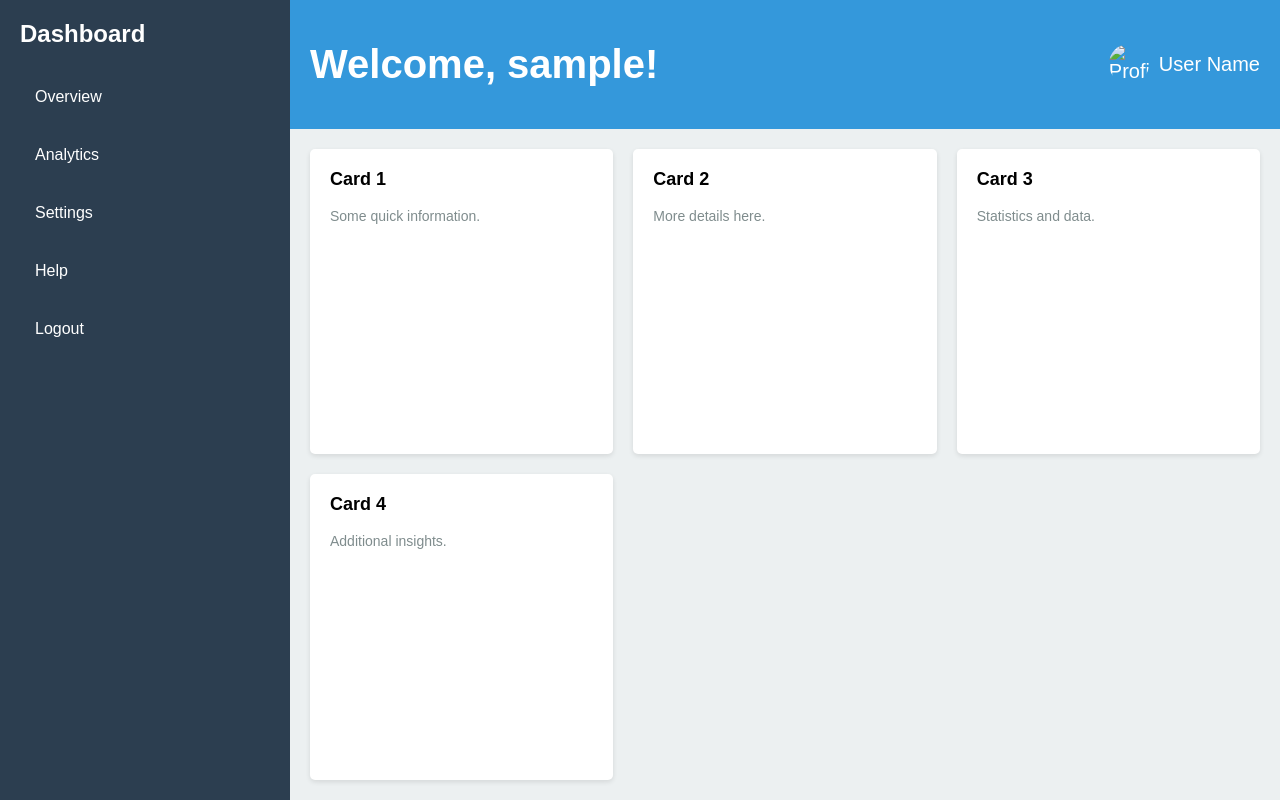
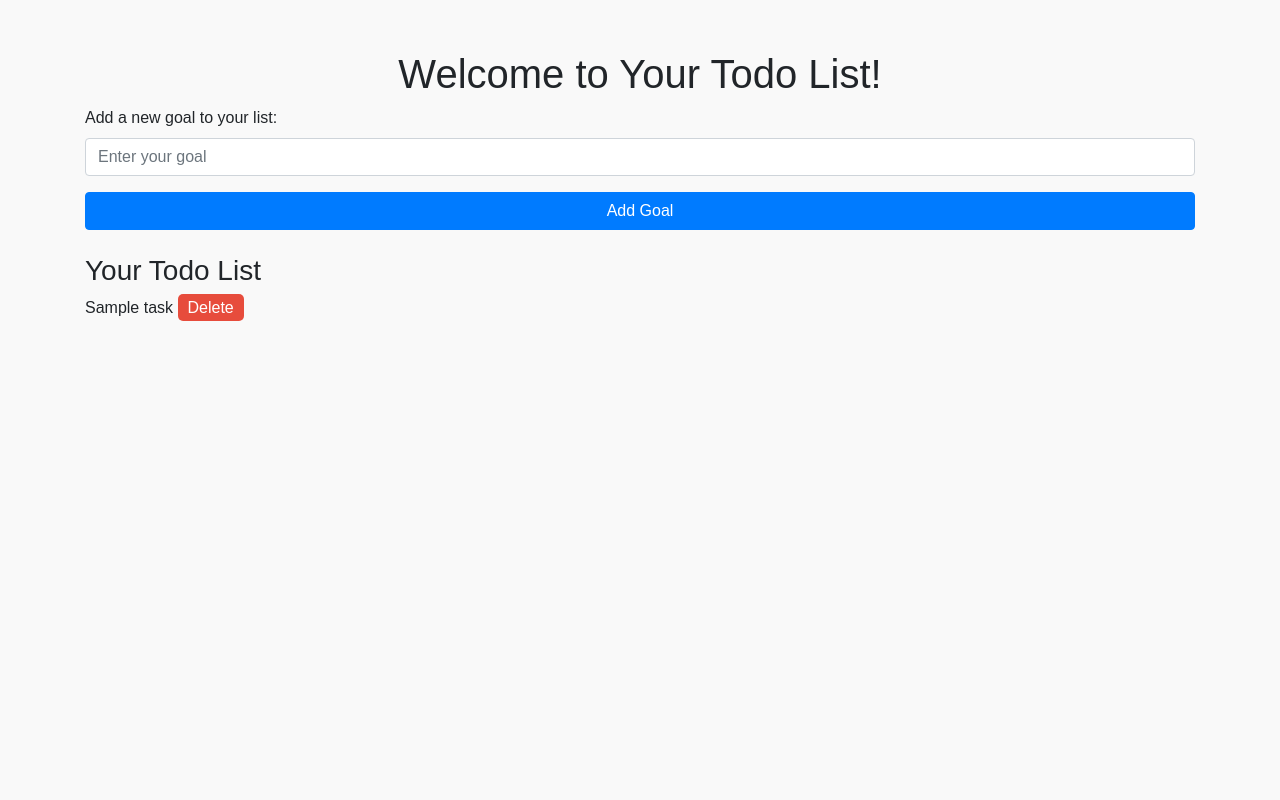
Before and after one commit to DeMass199/Assessment, a Flask app: template flask_app/templates/dashboard.html in a window 1280 px wide. Run offline with Flask 3, Linux system fonts and the light colour scheme; the template is opened without the code that fills it: most values are stand-ins (such as "Sample title", 1, 10 or a date in 2020); some libraries are stand-ins or nearby versions.

Commit message:
made changes

```diff
--- a/flask_app/app.py
+++ b/flask_app/app.py
@@ -1,8 +1,9 @@
 from flask import Flask, request, render_template, redirect, url_for
+from werkzeug.security import check_password_hash
 import sqlite3
-from werkzeug.security import check_password_hash
 
 app = Flask(__name__)
+
 
 def validate_user(username, password):
     conn = sqlite3.connect('todo.db')
@@ -27,16 +28,27 @@ def login():
 def signup():
     return render_template('signup.html')
 
-@app.route('/dashboard', methods=['POST'])
+# Sample in-memory storage for demonstration
+todo_list = []
+
+@app.route("/dashboard", methods=["GET", "POST"])
 def dashboard():
-    username = request.form['username']
-    password = request.form['password']
-    print(f"Attempting login for: {username} with password: {password}")
+    global todo_list
+    if request.method == "POST":
+        # Get the input from the form
+        task = request.form.get("todo_task")
+        if task:  # Ensure the input isn't empty
+            # Add the task to the list (or database in a real app)
+            todo_list.append({"id": len(todo_list) + 1, "task": task, "done": False})
+        return redirect(url_for("dashboard"))
+    return render_template("dashboard.html", todo_list=todo_list)
 
-    if validate_user(username, password):
-        return "<h1>Welcome to your Dashboard</h1>"
-    else:
-        return "<h1>Invalid Username or Password</h1>"
+@app.route("/delete/dashboard/<int:task_id>")
+def delete_task(task_id):
+    global todo_list
+    # Remove the task with the matching ID
+    todo_list = [item for item in todo_list if item["id"] != task_id]
+    return redirect(url_for("dashboard"))
 
-if __name__ == '__main__':
+if __name__ == "__main__":
     app.run(debug=True)
--- a/flask_app/templates/dashboard.html
+++ b/flask_app/templates/dashboard.html
@@ -3,135 +3,69 @@
 <head>
     <meta charset="UTF-8">
     <meta name="viewport" content="width=device-width, initial-scale=1.0">
-    <title>Dashboard Page</title>
+    <title>Todo List Dashboard</title>
+    <link href="https://maxcdn.bootstrapcdn.com/bootstrap/4.5.2/css/bootstrap.min.css" rel="stylesheet">
     <style>
         body {
-            margin: 0;
+            background: #f9f9f9;
             font-family: Arial, sans-serif;
-            display: flex;
-            height: 100vh;
-            overflow: hidden;
         }
 
-        .sidebar {
-            width: 250px;
-            background-color: #2c3e50;
-            color: white;
-            padding: 20px;
-            display: flex;
-            flex-direction: column;
-            align-items: start;
+        .container {
+            margin-top: 50px;
         }
 
-        .sidebar h2 {
-            margin: 0 0 20px 0;
-            font-size: 24px;
-        }
-
-        .sidebar a {
-            text-decoration: none;
-            color: white;
-            margin: 10px 0;
-            padding: 10px 15px;
-            display: block;
-            border-radius: 5px;
-        }
-
-        .sidebar a:hover {
-            background-color: #34495e;
-        }
-
-        .main-content {
-            flex: 1;
-            background-color: #ecf0f1;
-            display: flex;
-            flex-direction: column;
-        }
-
-        .header {
-            background-color: #3498db;
-            color: white;
-            padding: 15px 20px;
-            font-size: 20px;
+        .bucket-item {
             display: flex;
             justify-content: space-between;
             align-items: center;
-        }
-
-        .header .profile {
-            display: flex;
-            align-items: center;
-        }
-
-        .header img {
-            width: 40px;
-            height: 40px;
-            border-radius: 50%;
-            margin-right: 10px;
-        }
-
-        .dashboard-content {
-            flex: 1;
-            padding: 20px;
-            display: grid;
-            grid-template-columns: repeat(auto-fit, minmax(300px, 1fr));
-            gap: 20px;
-        }
-
-        .card {
-            background-color: white;
+            padding: 10px 15px;
+            margin: 10px 0;
+            background: white;
             border-radius: 5px;
-            padding: 20px;
             box-shadow: 0 2px 5px rgba(0, 0, 0, 0.1);
         }
 
-        .card h3 {
-            margin-top: 0;
-            font-size: 18px;
+        .completed {
+            text-decoration: line-through;
+            color: gray;
         }
 
-        .card p {
-            color: #7f8c8d;
-            font-size: 14px;
+        .btn-delete {
+            background: #e74c3c;
+            color: white;
+            border: none;
+            border-radius: 5px;
+            padding: 5px 10px;
+            cursor: pointer;
+        }
+
+        .btn-delete:hover {
+            background: #c0392b;
         }
     </style>
 </head>
 <body>
-    <div class="sidebar">
-        <h2>Dashboard</h2>
-        <a href="#">Overview</a>
-        <a href="#">Analytics</a>
-        <a href="#">Settings</a>
-        <a href="#">Help</a>
-        <a href="#">Logout</a>
-    </div>
+    <div class="container">
+        <h1 class="text-center">Welcome to Your Todo List!</h1>
 
-    <div class="main-content">
-        <div class="header">
-            <div><h1>Welcome, {{ username }}!</h1></div>
-            <div class="profile">
-                <img src="https://via.placeholder.com/40" alt="Profile Picture">
-                <span>User Name</span>
+        <!-- Bucket List Form -->
+        <form action="/dashboard" method="POST" class="mb-4">
+            <div class="form-group">
+                <label for="todo list">Add a new goal to your list:</label>
+                <input type="text" name="todo_task" id="todo_task" class="form-control" placeholder="Enter your goal" required>
             </div>
+            <button type="submit" class="btn btn-primary btn-block">Add Goal</button>
+        </form>
+
+        <!-- Bucket List -->
+        <h3>Your Todo List</h3>
+        {% for item in todo_list %}
+        <div class="todo-item {% if item.done %}completed{% endif %}">
+            <span>{{ item.task }}</span>
+            <a href="/delete/dashboard/{{ item.id }}" class="btn-delete">Delete</a>
         </div>
-        <div class="dashboard-content">
-            <div class="card">
-                <h3>Card 1</h3>
-                <p>Some quick information.</p>
-            </div>
-            <div class="card">
-                <h3>Card 2</h3>
-                <p>More details here.</p>
-            </div>
-            <div class="card">
-                <h3>Card 3</h3>
-                <p>Statistics and data.</p>
-            </div>
-            <div class="card">
-                <h3>Card 4</h3>
-                <p>Additional insights.</p>
-            </div>
-        </div>
+        {% endfor %}
     </div>
 </body>
 </html>
```
Also changed, not shown: flask_app/static/Tas.png.
